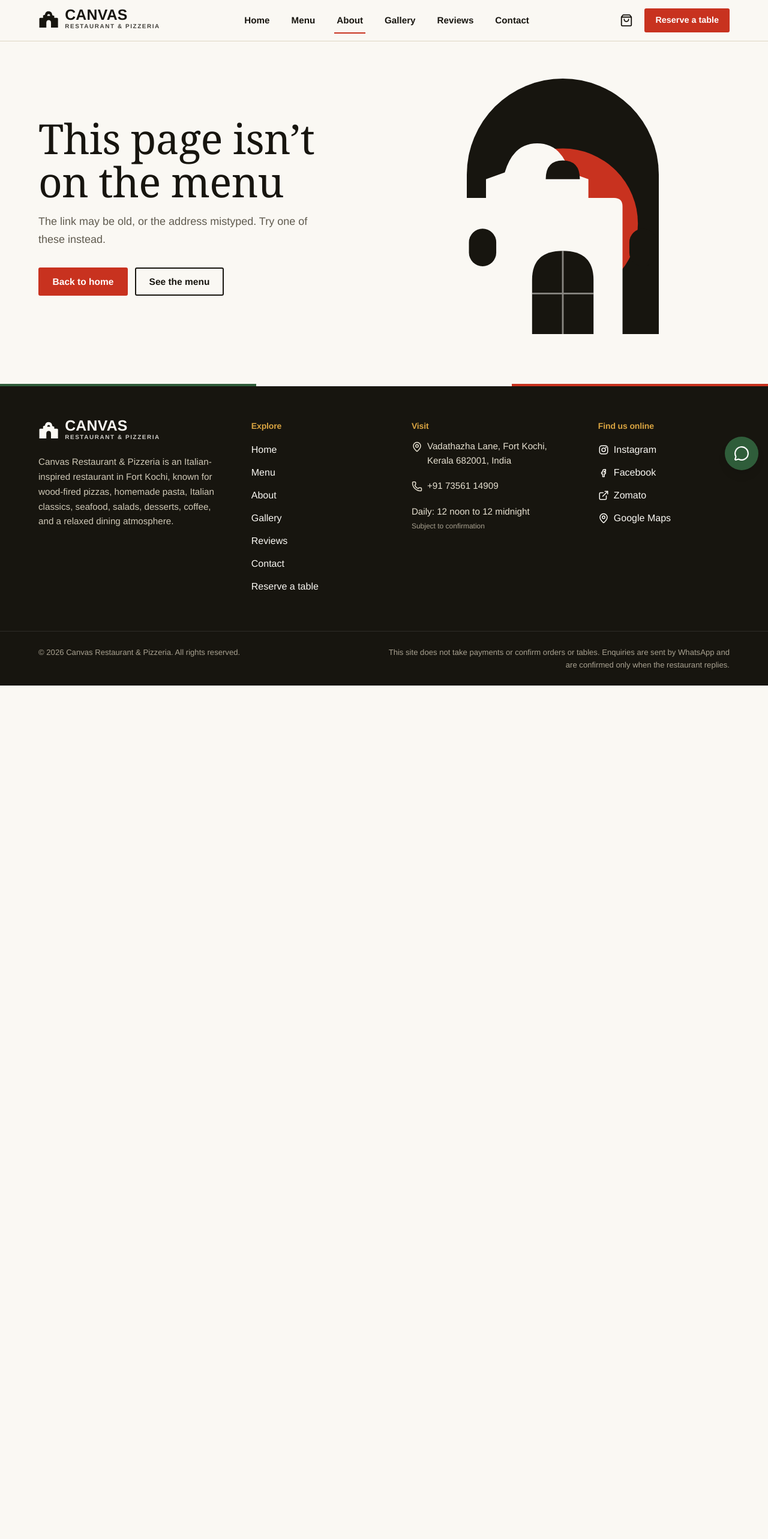
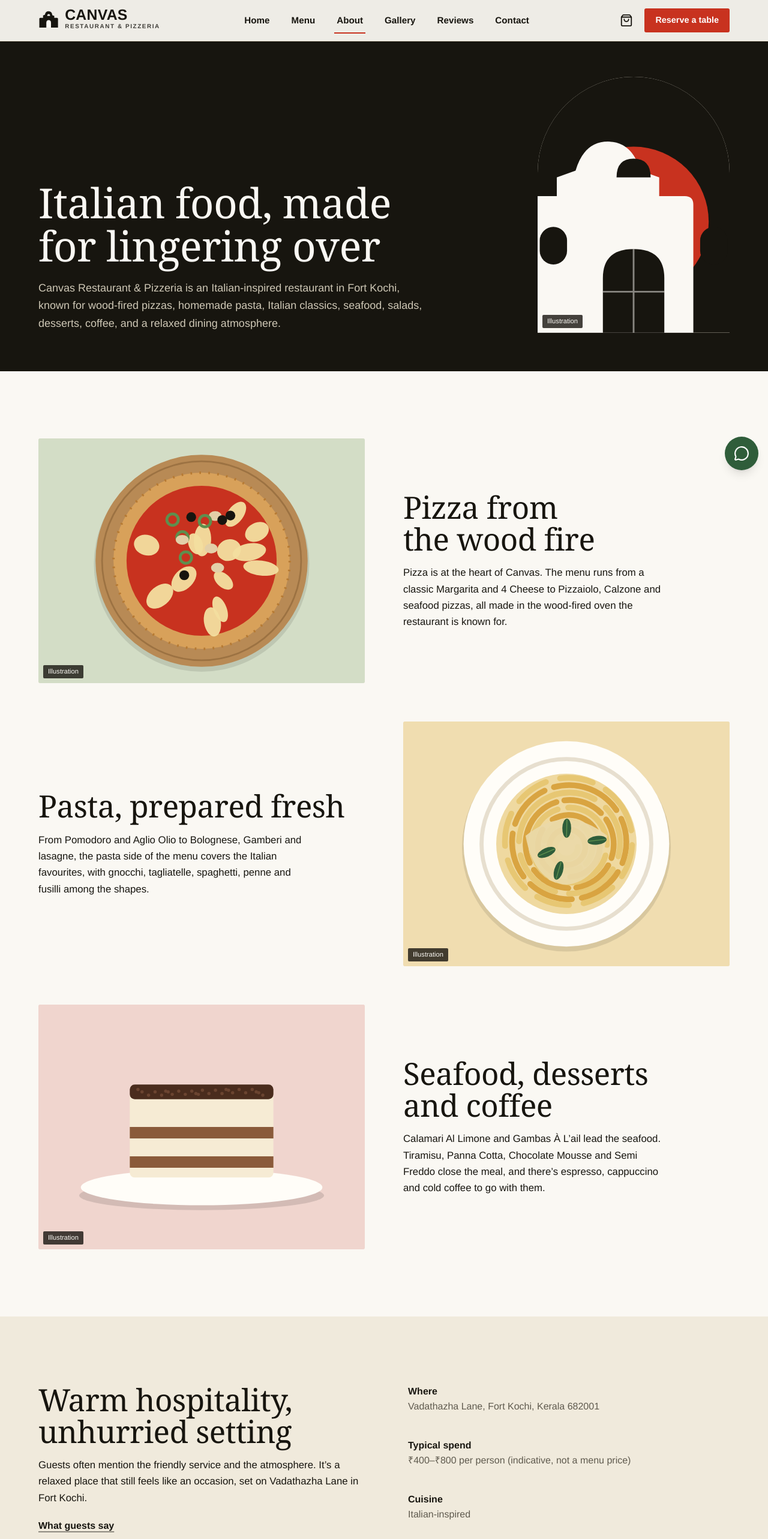
Before and after one commit to abinaze/canvas-restaurant, a React (Vite) app: page /about in a window 1280 px wide. Shown: the top 2566 px of the page at 60% size. Before the commit the page ends 1143 px from the top, so only its background shows below. Built offline with nearby package versions, Linux system fonts and the light colour scheme.

Commit message:
Add about and contact pages
Editorial about page and a contact page with all links and coordinates.

```diff
--- a/src/App.tsx
+++ b/src/App.tsx
@@ -7,8 +7,10 @@ import { ToastProvider } from "./context/ToastContext";
 import Home from "./pages/Home";
 
 const Menu = lazy(() => import("./pages/Menu"));
+const About = lazy(() => import("./pages/About"));
 const Gallery = lazy(() => import("./pages/Gallery"));
 const Reviews = lazy(() => import("./pages/Reviews"));
+const Contact = lazy(() => import("./pages/Contact"));
 const Reserve = lazy(() => import("./pages/Reserve"));
 const Cart = lazy(() => import("./pages/Cart"));
 const NotFound = lazy(() => import("./pages/NotFound"));
@@ -23,8 +25,10 @@ export default function App() {
                 <Route element={<Layout />}>
                   <Route index element={<Home />} />
                   <Route path="menu" element={<Menu />} />
+                  <Route path="about" element={<About />} />
                   <Route path="gallery" element={<Gallery />} />
                   <Route path="reviews" element={<Reviews />} />
+                  <Route path="contact" element={<Contact />} />
                   <Route path="reserve" element={<Reserve />} />
                   <Route path="cart" element={<Cart />} />
                   <Route path="*" element={<NotFound />} />
--- /dev/null
+++ b/src/pages/About.tsx
@@ -0,0 +1,77 @@
+import { Link } from "react-router-dom";
+import { usePageMeta } from "../hooks/usePageMeta";
+import { routes } from "../data/routes";
+import { restaurant } from "../data/restaurant";
+import { Picture } from "../components/Picture";
+
+const meta = routes.find((r) => r.path === "about")!;
+
+export default function About() {
+  usePageMeta(meta.title, meta.description);
+  return (
+    <>
+      <section className="on-ink bg-ink pb-16 pt-32 text-paper">
+        <div className="wrap grid items-end gap-10 lg:grid-cols-[1.2fr_0.8fr]">
+          <div>
+            <h1 className="h-display max-w-3xl">Italian food, made for lingering over</h1>
+            <p className="lede mt-5">{restaurant.description}</p>
+          </div>
+          <Picture id="about-hero" kind="facade" seed="about" alt="The Fort Kochi gable" tag className="arch mx-auto aspect-[3/4] w-full max-w-xs lg:mx-0 lg:ml-auto" />
+        </div>
+      </section>
+
+      <section className="section">
+        <div className="wrap grid gap-16">
+          <div className="grid items-center gap-10 md:grid-cols-2 md:gap-16">
+            <Picture id="about-pizza" kind="pizza" seed="pizza-margarita" alt="Wood-fired pizza" tag className="aspect-[4/3] w-full rounded-[3px]" />
+            <div>
+              <h2 className="h-section">Pizza from the wood fire</h2>
+              <p className="mt-4 max-w-md text-[1.05rem] leading-relaxed">Pizza is at the heart of Canvas. The menu runs from a classic Margarita and 4 Cheese to Pizzaiolo, Calzone and seafood pizzas, all made in the wood-fired oven the restaurant is known for.</p>
+            </div>
+          </div>
+
+          <div className="grid items-center gap-10 md:grid-cols-2 md:gap-16">
+            <div className="md:order-2"><Picture id="about-pasta" kind="pasta" seed="pasta-gorgonzola" alt="Fresh pasta" tag className="aspect-[4/3] w-full rounded-[3px]" /></div>
+            <div>
+              <h2 className="h-section">Pasta, prepared fresh</h2>
+              <p className="mt-4 max-w-md text-[1.05rem] leading-relaxed">From Pomodoro and Aglio Olio to Bolognese, Gamberi and lasagne, the pasta side of the menu covers the Italian favourites, with gnocchi, tagliatelle, spaghetti, penne and fusilli among the shapes.</p>
+            </div>
+          </div>
+
+          <div className="grid items-center gap-10 md:grid-cols-2 md:gap-16">
+            <Picture id="about-dessert" kind="tiramisu" seed="tiramisu" alt="Tiramisu" tag className="aspect-[4/3] w-full rounded-[3px]" />
+            <div>
+              <h2 className="h-section">Seafood, desserts and coffee</h2>
+              <p className="mt-4 max-w-md text-[1.05rem] leading-relaxed">Calamari Al Limone and Gambas À L’ail lead the seafood. Tiramisu, Panna Cotta, Chocolate Mousse and Semi Freddo close the meal, and there’s espresso, cappuccino and cold coffee to go with them.</p>
+            </div>
+          </div>
+        </div>
+      </section>
+
+      <section className="section bg-linen">
+        <div className="wrap grid gap-12 lg:grid-cols-[1fr_1fr] lg:gap-20">
+          <div>
+            <h2 className="h-section">Warm hospitality, unhurried setting</h2>
+            <p className="mt-4 max-w-xl text-[1.05rem] leading-relaxed">Guests often mention the friendly service and the atmosphere. It’s a relaxed place that still feels like an occasion, set on Vadathazha Lane in Fort Kochi.</p>
+            <Link to="/reviews" className="link-underline mt-5 inline-block font-semibold">What guests say</Link>
+          </div>
+          <dl className="grid gap-5 text-[1rem]">
+            <div><dt className="font-semibold">Where</dt><dd className="text-muted">{restaurant.address.street}, {restaurant.address.locality}, {restaurant.address.region} {restaurant.address.postalCode}</dd></div>
+            <div><dt className="font-semibold">Typical spend</dt><dd className="text-muted">{restaurant.priceRange} (indicative, not a menu price)</dd></div>
+            <div><dt className="font-semibold">Cuisine</dt><dd className="text-muted">Italian-inspired</dd></div>
+          </dl>
+        </div>
+      </section>
+
+      <section className="section">
+        <div className="wrap flex flex-wrap items-center justify-between gap-6">
+          <h2 className="h-section max-w-xl">Come hungry</h2>
+          <div className="flex flex-wrap gap-3">
+            <Link to="/menu" className="btn btn-primary">See the menu</Link>
+            <Link to="/reserve" className="btn btn-outline">Request a table</Link>
+          </div>
+        </div>
+      </section>
+    </>
+  );
+}
--- /dev/null
+++ b/src/pages/Contact.tsx
@@ -0,0 +1,47 @@
+import { ExternalLink, MapPin } from "lucide-react";
+import { Facebook, Instagram } from "../components/BrandIcons";
+import { usePageMeta } from "../hooks/usePageMeta";
+import { routes } from "../data/routes";
+import { restaurant } from "../data/restaurant";
+import { ContactPanel } from "../components/ContactPanel";
+import { MapEmbed } from "../components/MapEmbed";
+
+const meta = routes.find((r) => r.path === "contact")!;
+
+export default function Contact() {
+  usePageMeta(meta.title, meta.description);
+  const social = [
+    { label: "Instagram", sub: restaurant.links.instagramHandle, href: restaurant.links.instagram, icon: Instagram },
+    { label: "Facebook", sub: "Canvas Restaurant & Pizzeria", href: restaurant.links.facebook, icon: Facebook },
+    { label: "Zomato", sub: "Menu and delivery listing", href: restaurant.links.zomato, icon: ExternalLink },
+    { label: "Google Maps", sub: "Reviews and directions", href: restaurant.links.googleMaps, icon: MapPin },
+  ];
+  return (
+    <div className="wrap pb-24 pt-32">
+      <h1 className="h-display">Contact and directions</h1>
+      <p className="lede mt-4">Call or message us, or come and find us in Fort Kochi.</p>
+
+      <div className="mt-12 grid gap-12 lg:grid-cols-2 lg:gap-16">
+        <ContactPanel headingLevel={2} />
+        <MapEmbed className="min-h-[24rem]" />
+      </div>
+
+      <section className="mt-20" aria-labelledby="online">
+        <h2 id="online" className="h-section">Find us online</h2>
+        <ul className="mt-8 grid gap-4 sm:grid-cols-2 lg:grid-cols-4">
+          {social.map(({ label, sub, href, icon: Icon }) => (
+            <li key={label}>
+              <a href={href} target="_blank" rel="noopener noreferrer" className="flex h-full min-h-20 items-start gap-3 rounded-[3px] border-[1.5px] border-line p-4 transition-colors hover:border-ink">
+                <Icon size={22} className="mt-0.5 shrink-0" aria-hidden />
+                <span><span className="block font-semibold">{label}<span className="sr-only"> (opens in a new tab)</span></span><span className="text-sm text-muted">{sub}</span></span>
+              </a>
+            </li>
+          ))}
+        </ul>
+        <p className="mt-8 text-sm text-muted">
+          Coordinates {restaurant.geo.lat}, {restaurant.geo.lng} · Plus Code {restaurant.plusCode}. Hours can change on holidays and special occasions, so please call before travelling.
+        </p>
+      </section>
+    </div>
+  );
+}
```
